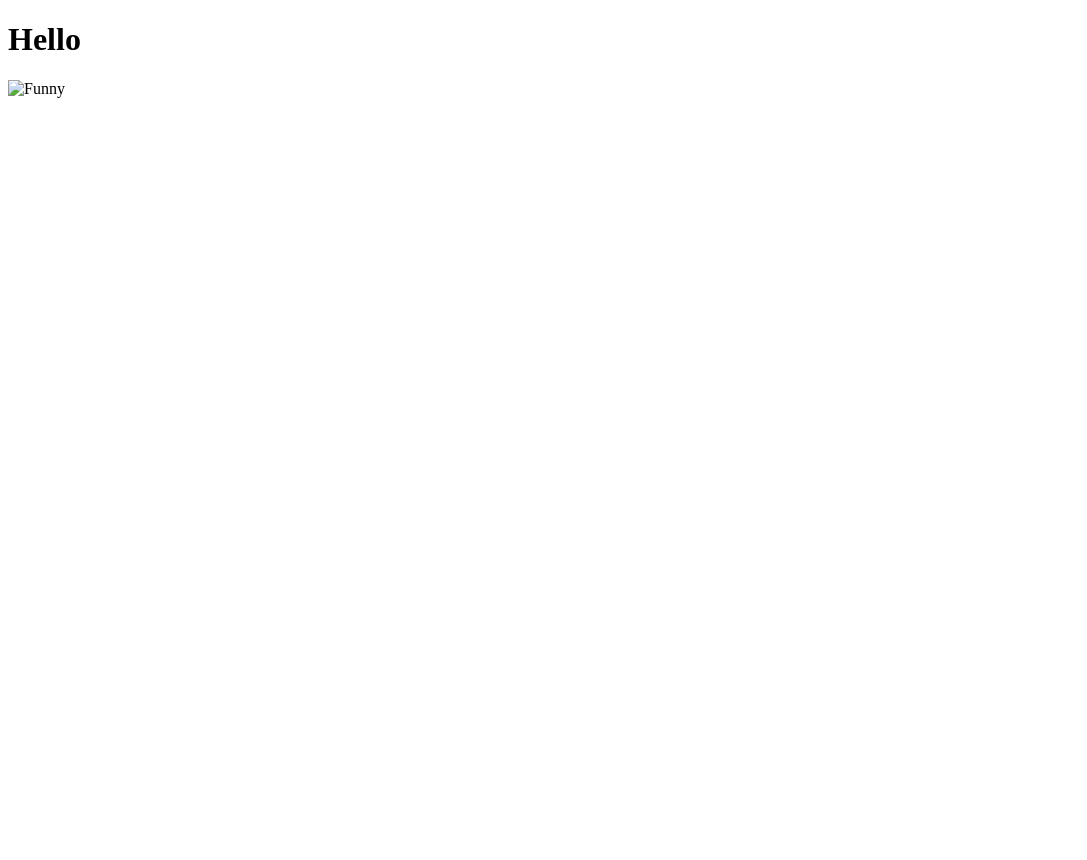
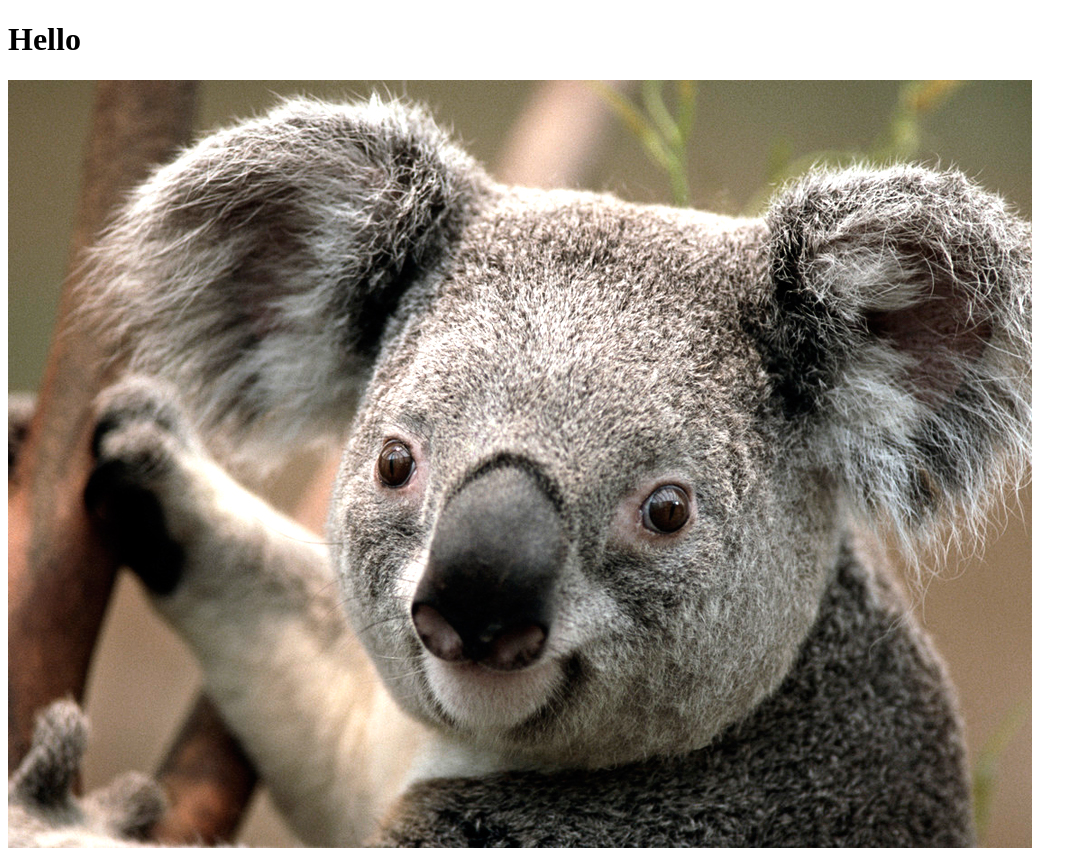
Before and after one commit to artem1989h/HELLO, a plain HTML site: page index.html in a window 1280 px wide. Shown: the whole page, without its empty margins (0-1087 px from the left). Before the commit the page ends 800 px from the top, so only its background shows below. Drawn offline with Linux system fonts and the light colour scheme.

Commit message:
Update index.html

```diff
--- a/index.html
+++ b/index.html
@@ -5,6 +5,6 @@
    </head>
    <body>
       <h1>Hello</h1>
-      <img src="Коала.jpg" alt="Funny">
+      <img src="Koala.jpg" alt="Funny">
       </body>
  </html>
```
